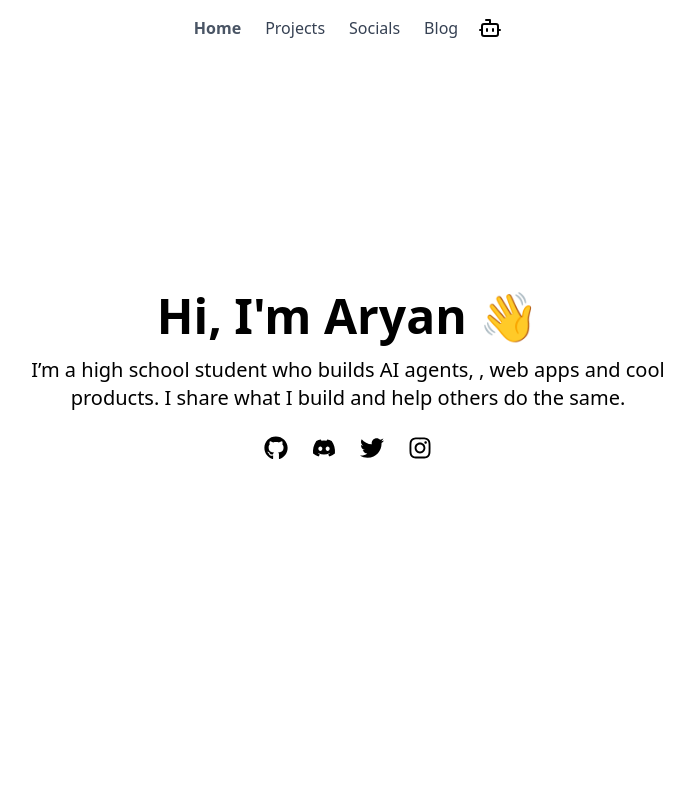
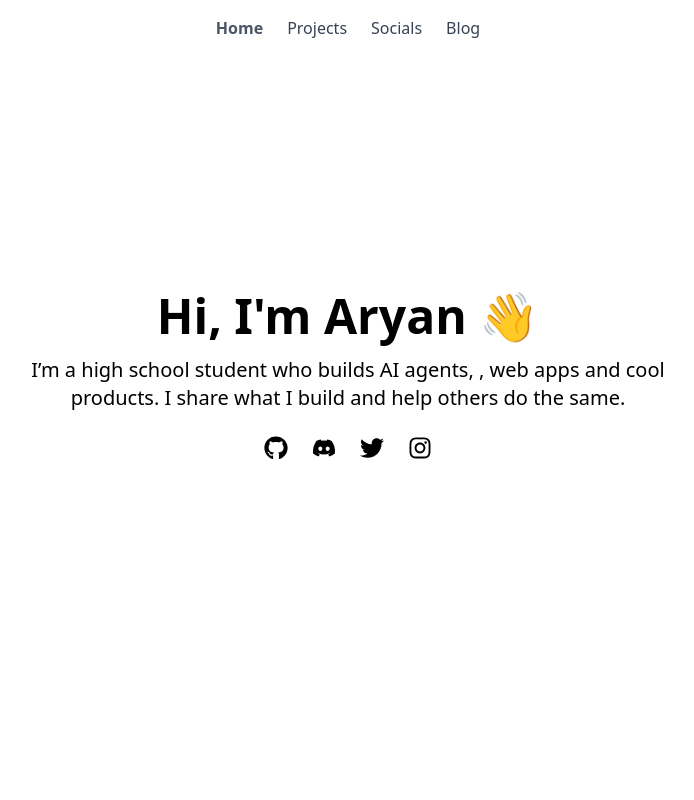
Before and after one commit to Aryandec/aryanbhx, a Next.js app: page / in a window 1280 px wide. Shown: the top 800 px of the page, without its empty margins (292-986 px from the left). Built offline with nearby package versions, Linux system fonts and the light colour scheme.

Commit message:
navbar changes

```diff
--- a/components/navbar.jsx
+++ b/components/navbar.jsx
@@ -8,7 +8,6 @@ const Navbar = () => {
     <nav className="w-full py-4 bg-white text-black">
       <div className="flex justify-center items-center gap-5 ">
         <NavItems />
-        <AIChatButton />
       </div>
     </nav>
   );
```
